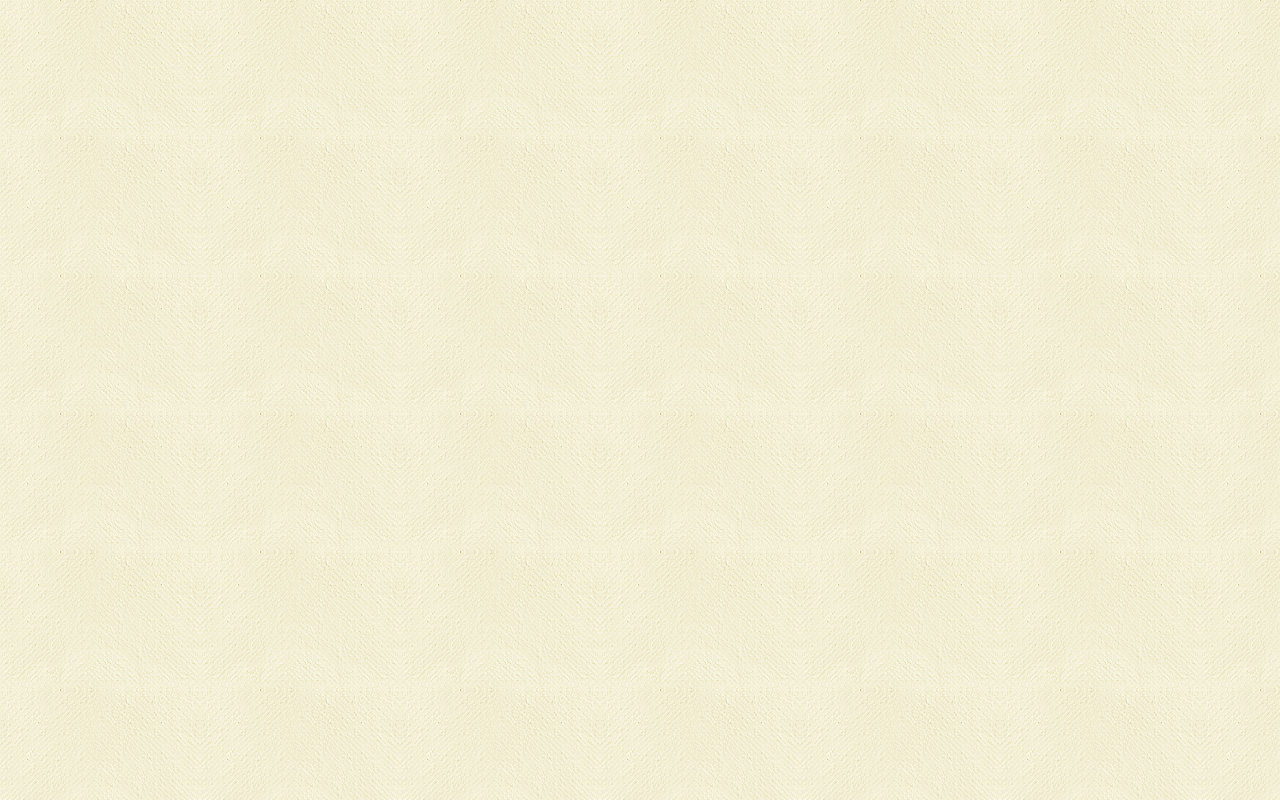
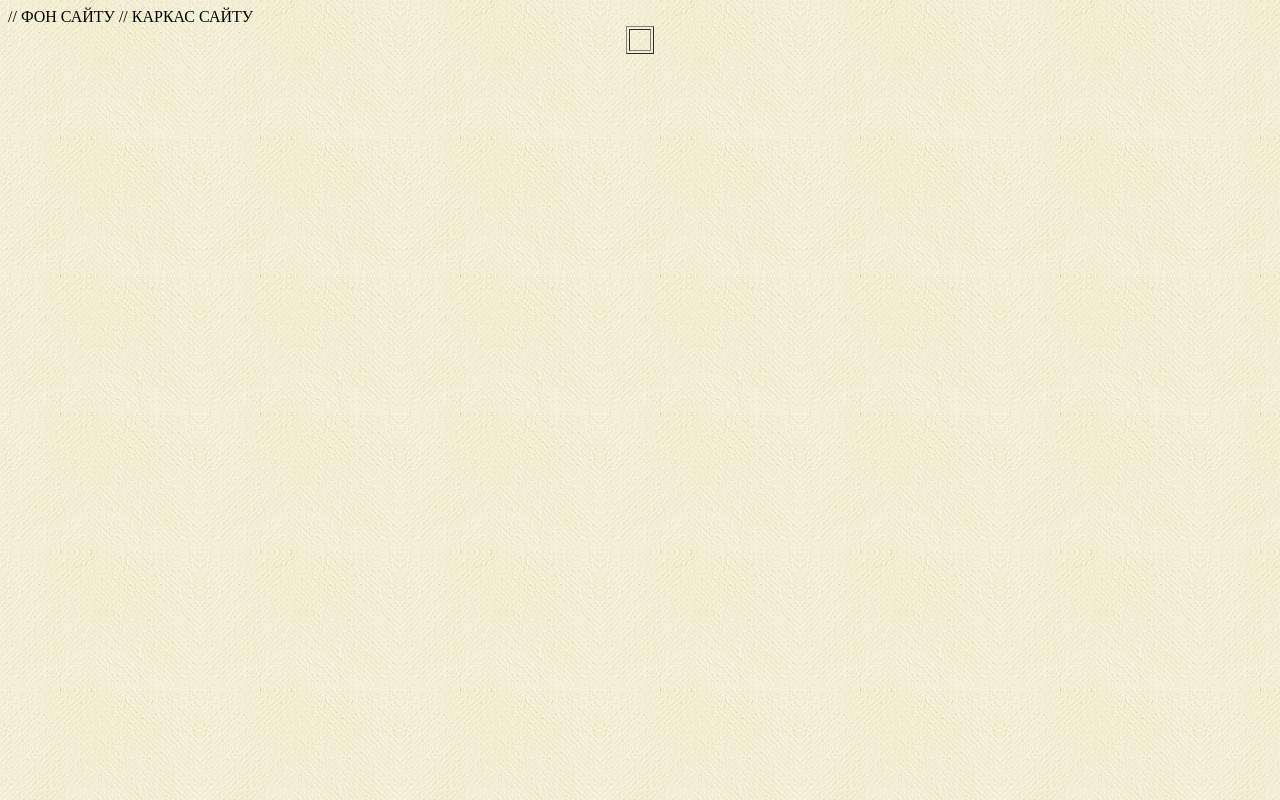
Before and after one commit to thattsame/thattsame.github.io, a plain HTML site: page index.html in a window 1280 px wide. Drawn offline with Linux system fonts and the light colour scheme.

Commit message:
03 - Створивши фон

```diff
--- a/index.html
+++ b/index.html
@@ -4,6 +4,13 @@
     <meta charset="UTF-8">
     <title>Caйт веб-студії "Web-DECO"</title>
 </head>
+// ФОН САЙТУ
     <body background="images/bg.jpg">
+// КАРКАС САЙТУ
+<table border="1" align="center" cellpadding="10">
+    <tr>
+        <td></td>
+    </tr>
+</table>
     </body>
 </html>
```
